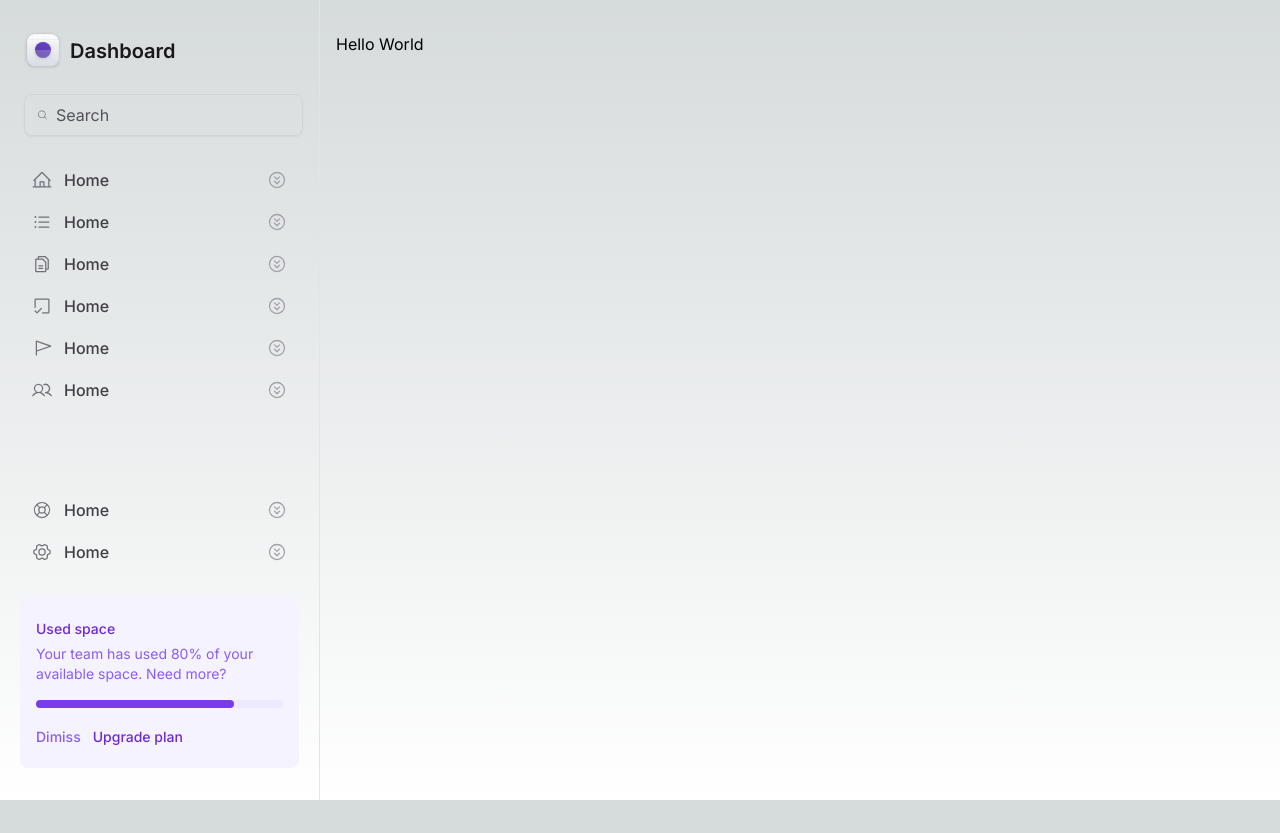
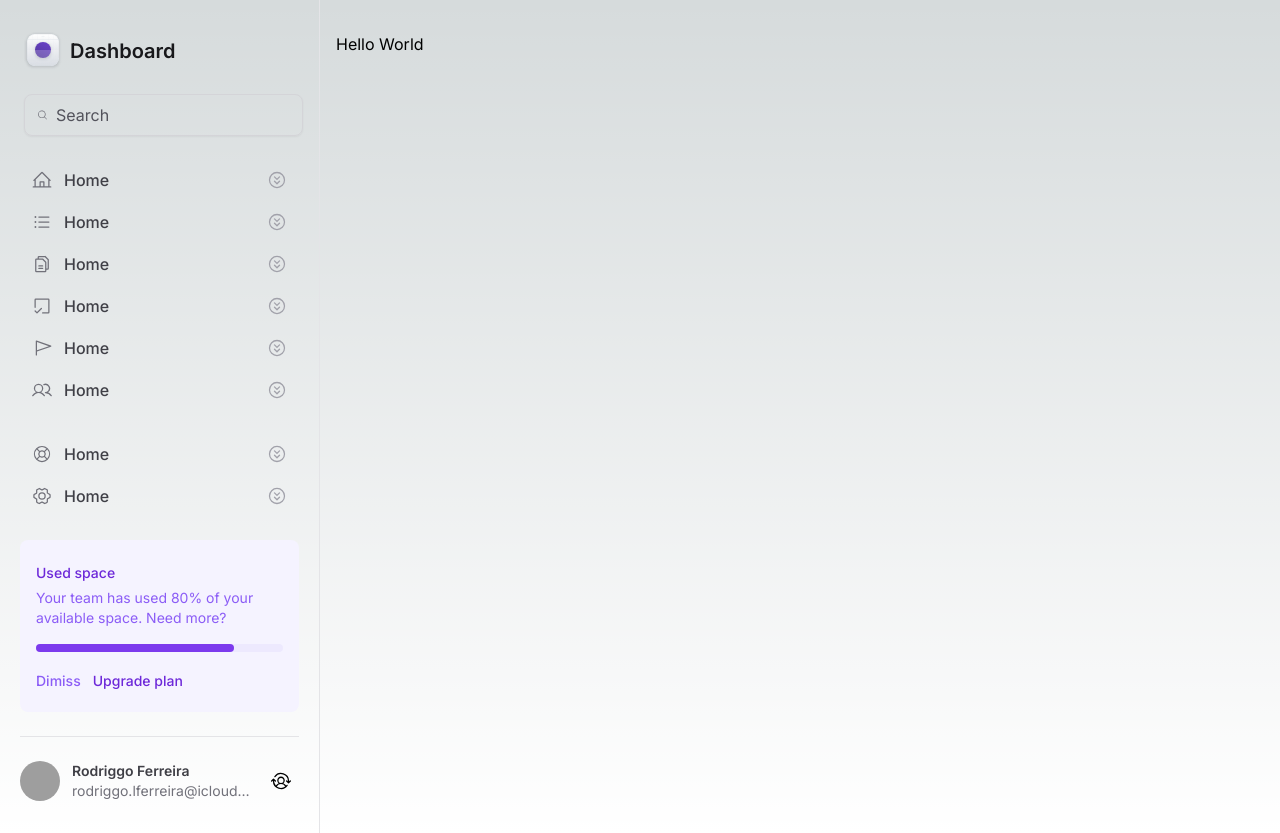
Before and after one commit to rodlferreira/dashboardGeneric, a Next.js app: page / in a window 1280 px wide. Before the commit the page ends 800 px from the top, so only its background shows below. Built offline with nearby package versions, Linux system fonts and the light colour scheme; grey boxes are pictures that could not be loaded.

Commit message:
quarto dia de criação do Dashboard

```diff
--- /dev/null
+++ b/src/components/Sidebar/Profile.tsx
@@ -0,0 +1,25 @@
+import { UserSwitch } from "@phosphor-icons/react";
+
+export function Profile() {
+    return (
+        <div className="grid items-center gap-3 grid-cols-profile">
+            <img
+                src="https://github.com/rodlferreira.png"
+                className="h-10 w-10 rounded-full"
+                alt="Foto de perfil"
+            />
+            <div className="truncate flex flex-col">
+                <span className="text-sm font-semibold text-zinc-700">
+                    Rodriggo Ferreira
+                </span>
+
+                <span className="truncate text-sm text-zinc-500">
+                    rodriggo.lferreira@icloud.com
+                </span>
+            </div>
+            <button type="button" className="ml-auto rounded p-2 hover:bg-zinc-100">
+                <UserSwitch className="h-5 w-5 tex-zinc-500"/>
+            </button>
+        </div>
+    )
+}
--- a/src/components/Sidebar/index.tsx
+++ b/src/components/Sidebar/index.tsx
@@ -4,6 +4,7 @@ import { Logo } from "./Logo";
 import { MainNavigation } from "./MainNavigation";
 import { NavItem } from "./MainNavigation/NavItem";
 import { UsedSpaceWidget } from "./MainNavigation/UsedSpaceWidget";
+import { Profile } from "./Profile";
 
 export function Sidebar() {
     return (
@@ -21,6 +22,8 @@ export function Sidebar() {
                     <NavItem title="Settings" icon={GearSix} />
                 </nav>
                 <UsedSpaceWidget />
+                <div className="h-px bg-zinc-200 "/>
+                <Profile />
             </div>
         </aside>
     )
--- a/tailwind.config.ts
+++ b/tailwind.config.ts
@@ -10,6 +10,7 @@ const config: Config = {
     extend: {
       gridTemplateColumns: {
         app: 'minmax(18rem, 20rem) 1fr',
+        profile: 'max-content 1fr max-content',
       },
       backgroundImage: {
         'gradient-radial': 'radial-gradient(var(--tw-gradient-stops))',
```
